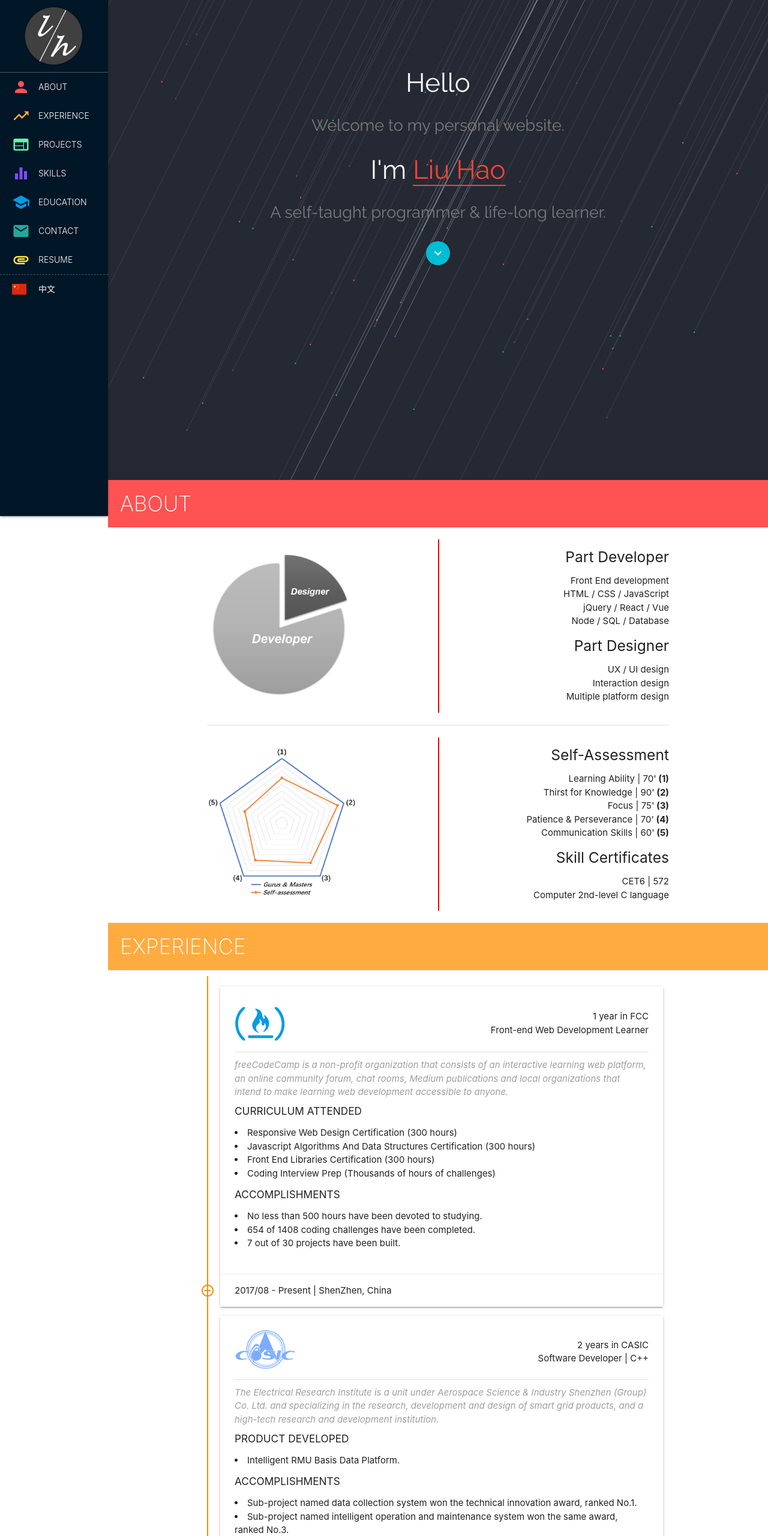
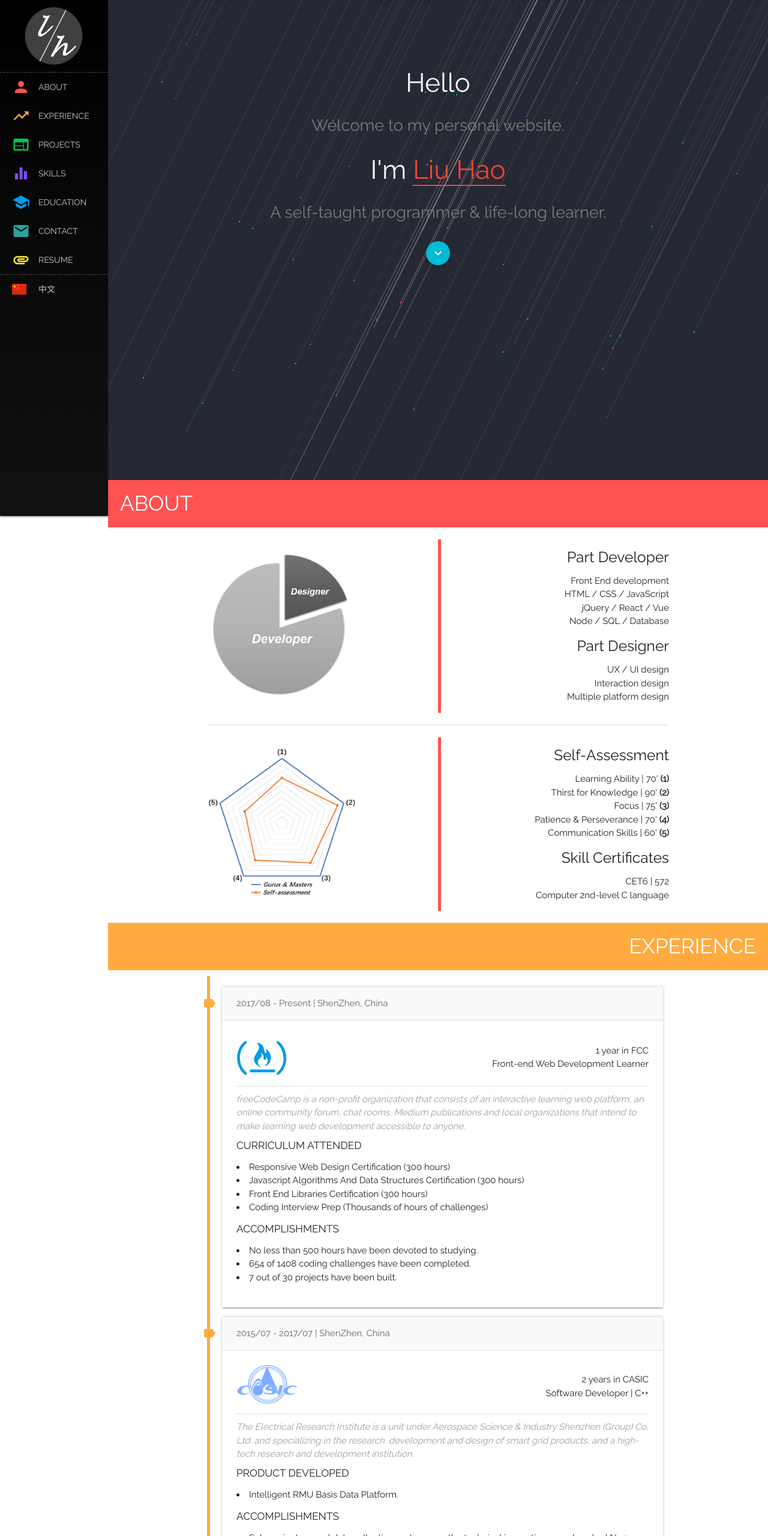
Before and after one commit to beliuhao/liuhao, a website: page index.html in a window 1280 px wide. Shown: the top 2560 px of the page at 60% size. Drawn offline with nearby package versions, Linux system fonts and the light colour scheme.

Commit message:
1) edit the css file. 2) section about and section experience.

```diff
--- a/index.html
+++ b/index.html
@@ -33,51 +33,51 @@
     <li>
       <a class="waves-effect" href="#about">
         <i class="small material-icons red-text text-accent-2">person</i>
-        <span class="light">About</span>
+        <span class="">About</span>
       </a>
     </li>
     <li>
       <a class="waves-effect" href="#experience">
         <i class="small material-icons orange-text text-accent-2">trending_up</i>
-        <span class="light">Experience</span>
+        <span class="">Experience</span>
       </a>
     </li>
     <li>
       <a class="waves-effect" href="#projects">
-        <i class="small material-icons green-text text-accent-2">web</i>
-        <span class="light">Projects</span>
+        <i class="small material-icons green-text text-accent-4">web</i>
+        <span class="">Projects</span>
       </a>
     </li>
     <li>
       <a class="waves-effect" href="#skills">
         <i class="small material-icons deep-purple-text text-accent-2">equalizer</i>
-        <span class="light">Skills</span>
+        <span class="">Skills</span>
       </a>
     </li>
     <li>
       <a class="waves-effect" href="#education">
         <i class="small material-icons light-blue-text text-darken-1">school</i>
-        <span class="light">Education</span>
+        <span class="">Education</span>
       </a>
     </li>
     <li>
       <a class="waves-effect" href="#contact">
         <i class="small material-icons teal-text text-lighten-1">email</i>
-        <span class="light">Contact</span>
+        <span class="">Contact</span>
       </a>
     </li>
 
     <li id="resume">
       <a class="waves-effect" href="#">
         <i class="small material-icons yellow-text">attachment</i>
-        <span class="light">Resume</span>
+        <span class="">Resume</span>
       </a>
     </li>
 
     <li id="langSwitch">
       <a class='waves-effect' href="index.cn.html">
         <i class="flag-icon flag-icon-cn"></i>
-        <span class="light">中文</span>
+        <span class="">中文</span>
       </a>
     </li>
 
@@ -170,10 +170,14 @@
     </section>
     <!-- section Experience -->
     <section id="experience" class="section">
-      <h3 class="page-title white-text orange accent-2">Experience</h3>
+      <h3 class="page-title white-text orange accent-2 align-r">Experience</h3>
       <div class="container">
         <div id="expRow" class="row">
           <div class="card">
+            <div class="card-action">
+              <i class="material-icons orange-text text-accent-2">label</i>
+              <span>2017/08 - Present | ShenZhen, China</span>
+            </div>
             <div class="card-content">
               <div class="cardHead">
                 <a href="https://www.freecodecamp.org/" target="_blank">
@@ -206,12 +210,12 @@
                 <li>7 out of 30 projects have been built.</li>
               </ul>
             </div>
-            <div class="card-action">
-              <i class="material-icons orange-text text-darken-1">remove_circle_outline</i>
-              <span>2017/08 - Present | ShenZhen, China</span>
-            </div>
           </div>
           <div class="card">
+            <div class="card-action">
+              <i class="material-icons orange-text text-accent-2">label</i>
+              <span>2015/07 - 2017/07 | ShenZhen, China</span>
+            </div>
             <div class="card-content">
               <div class="cardHead">
                 <a href="http://www.casic.com/" target="_blank">
@@ -241,10 +245,6 @@
                 <li>Developed an efficient and stable real-time and history data read-write system, with MySQL and customized
                   Redis.</li>
               </ul>
-            </div>
-            <div class="card-action">
-              <i class="material-icons orange-text text-darken-1">remove_circle_outline</i>
-              <span>2015/07 - 2017/07 | ShenZhen, China</span>
             </div>
           </div>
 
@@ -460,7 +460,7 @@
     </section>
     <!-- section Skills -->
     <section id="skills" class="section">
-      <h3 class="page-title white-text deep-purple accent-2">Skills</h3>
+      <h3 class="page-title white-text deep-purple accent-2 align-r">Skills</h3>
       <div class="container">
         <div id="skillsRow" class="row">
           <div class="card">
@@ -602,7 +602,7 @@
     </section>
     <!-- section Contact -->
     <section id="contact" class="section full-height">
-      <h3 class="page-title white-text teal lighten-1">Contact</h3>
+      <h3 class="page-title white-text teal lighten-1 align-r">Contact</h3>
       <div class="container">
         <div id="contactList">
           <p>
--- a/src/css/main1.css
+++ b/src/css/main1.css
@@ -1,14 +1,17 @@
 /* ------ page ------ */
+
 /* Make sure that padding behaves as expected */
 * {
   box-sizing: border-box;
+  font-family: "Raleway", sans-serif;
 }
 
 /* ------ Navigation Menu ------ */
 
 ul#slide-out {
   width: 180px;
-  background-color: #011627;
+  background: #1a1a1a;
+  background-image: linear-gradient(#000,#121212);
 }
 
 ul#slide-out #logo {
@@ -22,7 +25,7 @@ ul#slide-out li > a {
 
 ul#slide-out li a span {
   text-transform: uppercase;
-  color: #FDFFFC;
+  color: #c8c8c8;
 }
 
 ul#slide-out li > a > i {
@@ -32,7 +35,7 @@ ul#slide-out li > a > i {
 /* add a bottom border to its parent  */
 ul#slide-out > li:nth-child(1) {
   padding: 10px 0;
-  border-bottom: 1px solid rgba(128, 128, 128, 0.6);
+  border-bottom: 1px dashed rgba(128, 128, 128, 0.6);
 }
 
 ul#slide-out li:not(:nth-child(1)) a.active,
@@ -45,8 +48,12 @@ ul#slide-out li:not(:nth-child(1)) a.active {
   border-left: 2px solid rgb(255, 0, 0);
 }
 
+ul#slide-out li:not(:nth-child(1)) a:hover span {
+  color: #fff;
+}
+
 ul#slide-out li:not(:nth-child(1)) a.active span {
-  font-weight: bold;
+  color: #fff;
 }
 
 ul#slide-out > li:nth-child(8) {
@@ -73,7 +80,10 @@ div#fixedNav {
   z-index: 1;
   height: 65px;
   width: 100%;
-  background-color: rgba(244, 244, 244, 0.95);
+  background: #f7f7f7;
+  border-bottom: 1px solid #dadada;
+  box-shadow: 0 2px 4px rgba(0,0,0,.04);
+  background-image: linear-gradient(#fff,#f1f1f1);
   color: #555;
   font-size: 1.2rem;
   display: flex;
@@ -119,14 +129,14 @@ section h3.page-title {
   text-transform: uppercase;
 }
 
+.align-r {
+  text-align: right;
+}
+
 /* section Intro */
 section#intro {
   padding-top: 85px;
   text-align: center;
-}
-section#intro h3,
-section#intro p {
-  font-family: "Raleway", sans-serif;
 }
 
 section#intro p {
@@ -160,7 +170,7 @@ section#about div.aboutRow div.imgAbout {
 
 section#about div.aboutRow div.contentAbout {
   text-align: right;
-  border-left: 2px red solid;
+  border-left: 5px #ff5252 solid;
   min-width: 50%;
 }
 
@@ -176,7 +186,7 @@ section#about img.responsive-img {
 section#experience div#expRow {
   margin-top: 10px;
   padding: 10px 10px 10px 20px;
-  border-left: 2px solid #fb8c00;
+  border-left: 5px solid #ffab40;
 }
 
 section#experience div#expRow .cardHead {
@@ -204,6 +214,9 @@ section#experience div#expRow ul li {
 }
 
 section#experience div#expRow div.card-action {
+  color: #666;
+  background: #fafafa;
+  border-bottom: 1px solid rgba(0,0,0,.1);
   position: relative;
 }
 
@@ -661,7 +674,7 @@ section#contact #contactList p a:nth-child(2):hover {
   section#about div.aboutRow {
     flex-direction: column;
     padding: 10px;
-    border-left: 2px solid red;
+    border-left: 5px #ff5252 solid;;
   }
 
   section#about div.aboutRow div.contentAbout {
```
